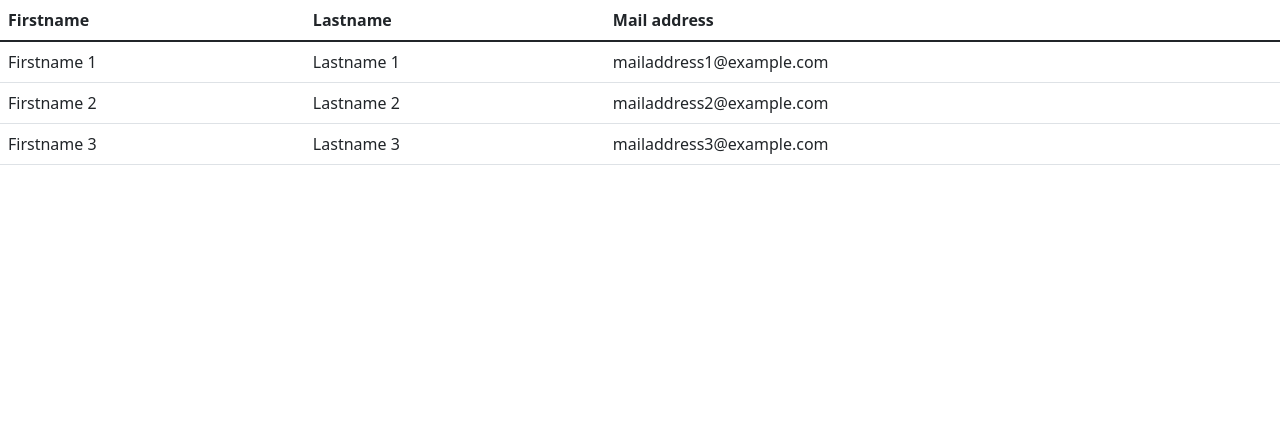
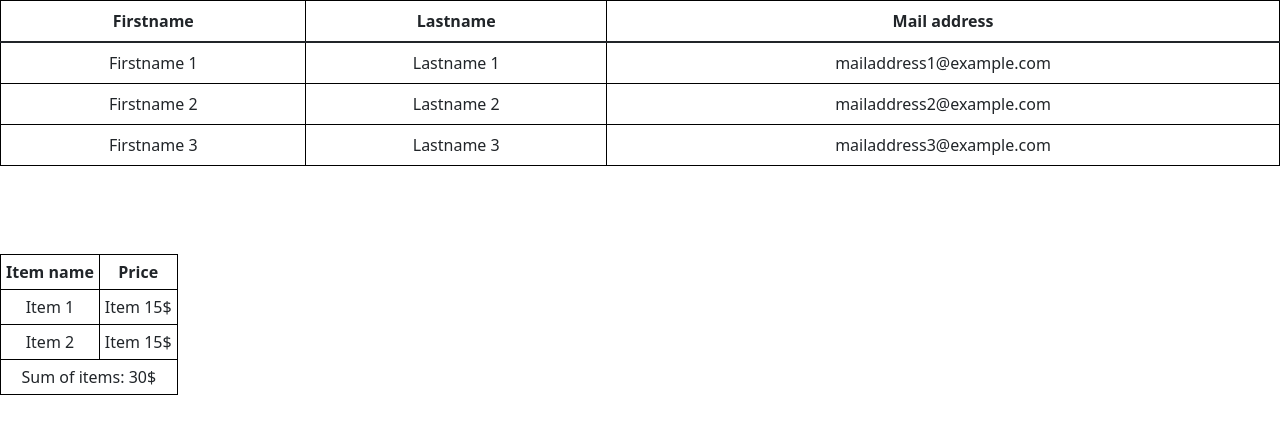
Before and after one commit to sasaje/HTML_exercises, a plain HTML site: page index.html in a window 1280 px wide. Drawn offline with nearby package versions, Linux system fonts and the light colour scheme.

Commit message:
table with colspan example added

```diff
--- a/index.html
+++ b/index.html
@@ -11,6 +11,14 @@
     <link href="https://cdn.jsdelivr.net/npm/bootstrap@5.1.1/dist/css/bootstrap.min.css" rel="stylesheet">
     <script src="https://cdn.jsdelivr.net/npm/bootstrap@5.1.1/dist/js/bootstrap.bundle.min.js"></script>
       <title>HTML tables</title>
+
+      <style>
+        table, th, td {
+          border: 1px solid black;
+          padding:5px;
+          text-align: center;
+        }
+        </style>
 </head>
 <body>
     <table class="table">
@@ -37,5 +45,27 @@
             <td>mailaddress3@example.com</td>
         </tr>
     </table>
+
+<br><br><br>
+
+    <table class="">
+        <thead>
+            <tr>
+                <th>Item name</th>
+                <th>Price</th>
+            </tr>
+        </thead>
+        <tr>
+            <td>Item 1</td>
+            <td>Item 15$</td>
+        </tr>
+        <tr>
+            <td>Item 2</td>
+            <td>Item 15$</td>
+        </tr>
+        <tr>
+            <td colspan="2">Sum of items: 30$</td>
+        </tr>
+    </table>
 </body>
 </html>
```
